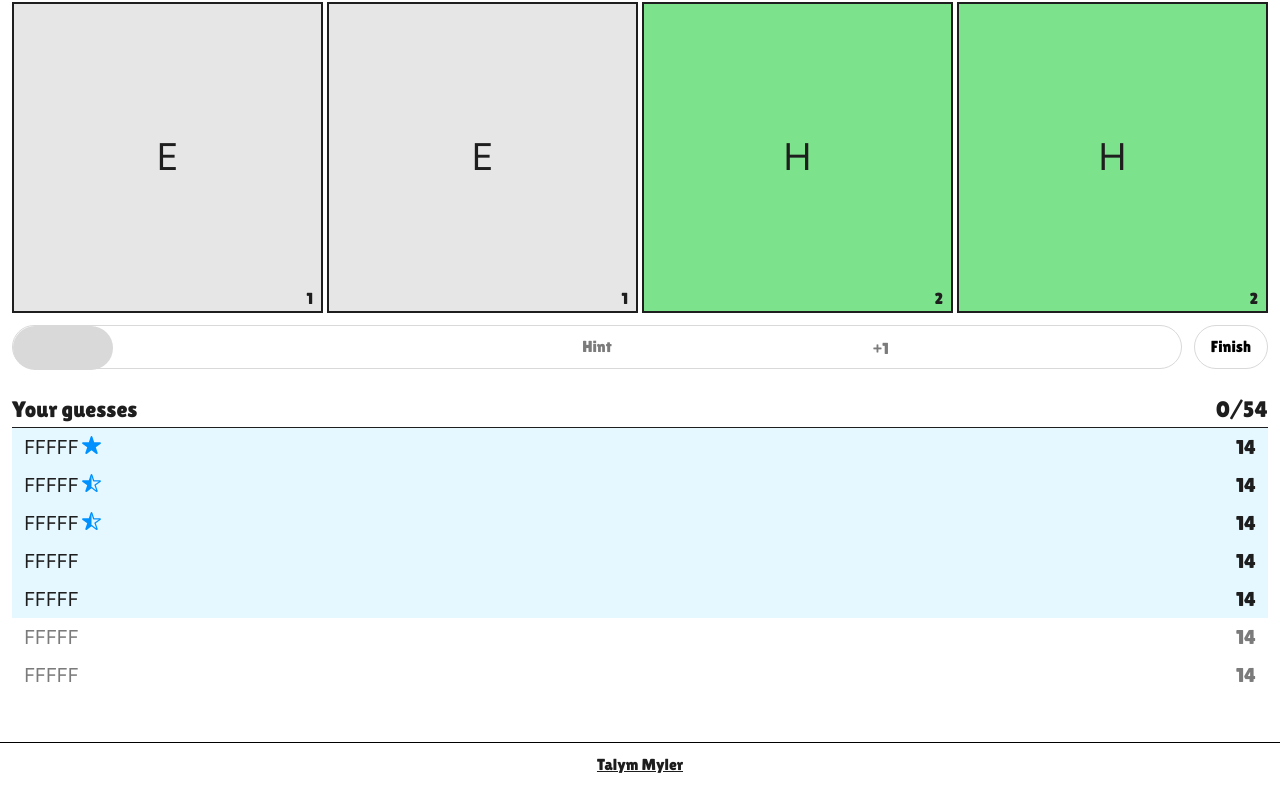
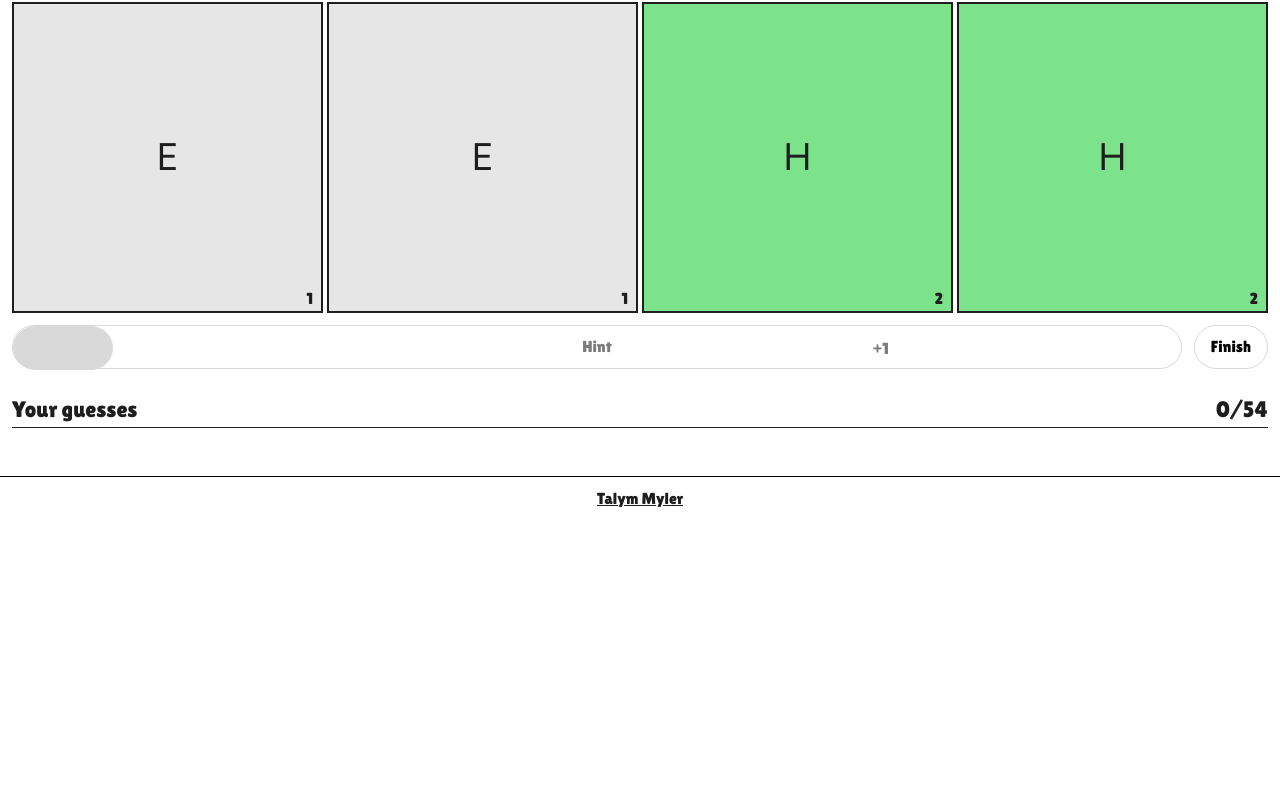
Before and after one commit to smyler3/Cheatle, a React (Vite) app: page / in a window 1280 px wide. Shown: the part 1080-1867 px from the top of the page. After the commit the page ends 1601 px from the top, so only its background shows below. Built offline with nearby package versions, Linux system fonts and the light colour scheme.

Commit message:
feat: begin implementing ability to submit words

```diff
--- a/src/components/App.tsx
+++ b/src/components/App.tsx
@@ -14,15 +14,15 @@ import DICE from '../constants/dice';
 import ADJACENT_LIST from '../constants/adjacentList';
 
 
-const GUESSES = [
-    { word: "FFFFF", score: 14 },
-    { word: "FFFFF", score: 14 },
-    { word: "FFFFF", score: 14 },
-    { word: "FFFFF", score: 14 },
-    { word: "FFFFF", score: 14 },
-    { word: "FFFFF", score: 14 },
-    { word: "FFFFF", score: 14 },
-];
+// const GUESSES = [
+//     { word: "FFFFF", score: 14 },
+//     { word: "FFFFF", score: 14 },
+//     { word: "FFFFF", score: 14 },
+//     { word: "FFFFF", score: 14 },
+//     { word: "FFFFF", score: 14 },
+//     { word: "FFFFF", score: 14 },
+//     { word: "FFFFF", score: 14 },
+// ];
 
 const extractTilesFromDice = (dice) => {
     const selected = [];
@@ -42,6 +42,8 @@ type CurrentGuessProps = {
 };
 
 function App() {
+    const [totalScore, setTotalScore] = useState(0);
+    const [prevGuesses, setPrevGuesses] = useState<Tile[] | []>([]);
     const [currentGuess, setCurrentGuess] = useState<CurrentGuessProps>(
         {
             text: "",
@@ -54,11 +56,28 @@ function App() {
 
     const handleTileClick = (tile: Tile, position: PositionValue) => {
         const prevPosition = currentGuess.mostRecentTilePosition;
-        console.log(currentGuess.prevTilePositions);
+        const currentWord = currentGuess.text;
 
         if (currentGuess.mostRecentTilePosition === position) {
-            console.log("submit");
-            // TODO: Add submit logic
+            const isRepeat = prevGuesses.filter(guess => guess.text === currentWord).length > 0;
+
+            // Add check that word is valid (probs just look in the array of words)
+
+            if (!isRepeat) {
+                setPrevGuesses(prev => ({
+                    ...prev,
+                    currentWord
+                }));
+
+                setTotalScore(prev => prev + currentGuess.value);
+            };
+
+            setCurrentGuess(prev => ({
+                ...prev,
+                text: "",
+                value: 0,
+                mostRecentTilePosition: null,
+            }));
         }
 
         else if (currentGuess.prevTilePositions[position] === true) {
@@ -104,7 +123,7 @@ function App() {
                     <SubmitButton />
                 </div>
                 <LiveGuessDisplay guess={currentGuess.text} />
-                <GuessList guesses={GUESSES} />
+                <GuessList guesses={prevGuesses} />
             </main>
             <Footer />
         </>
```
Also changed, not shown: 1 other file (tests, documents, lock files or other folders).
